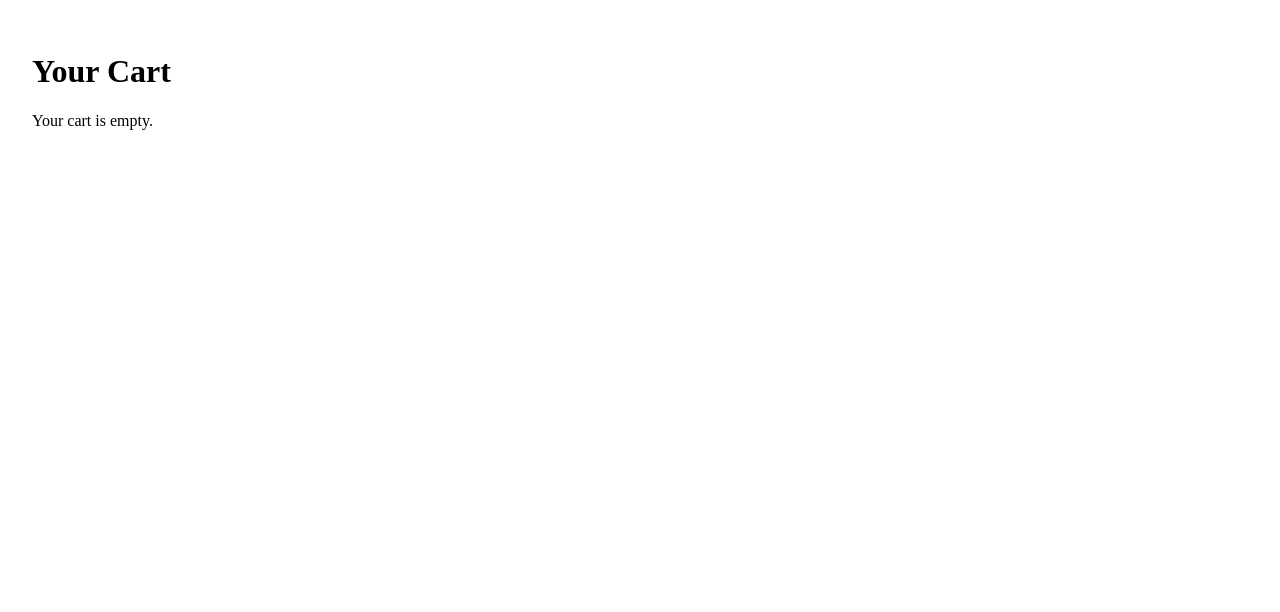
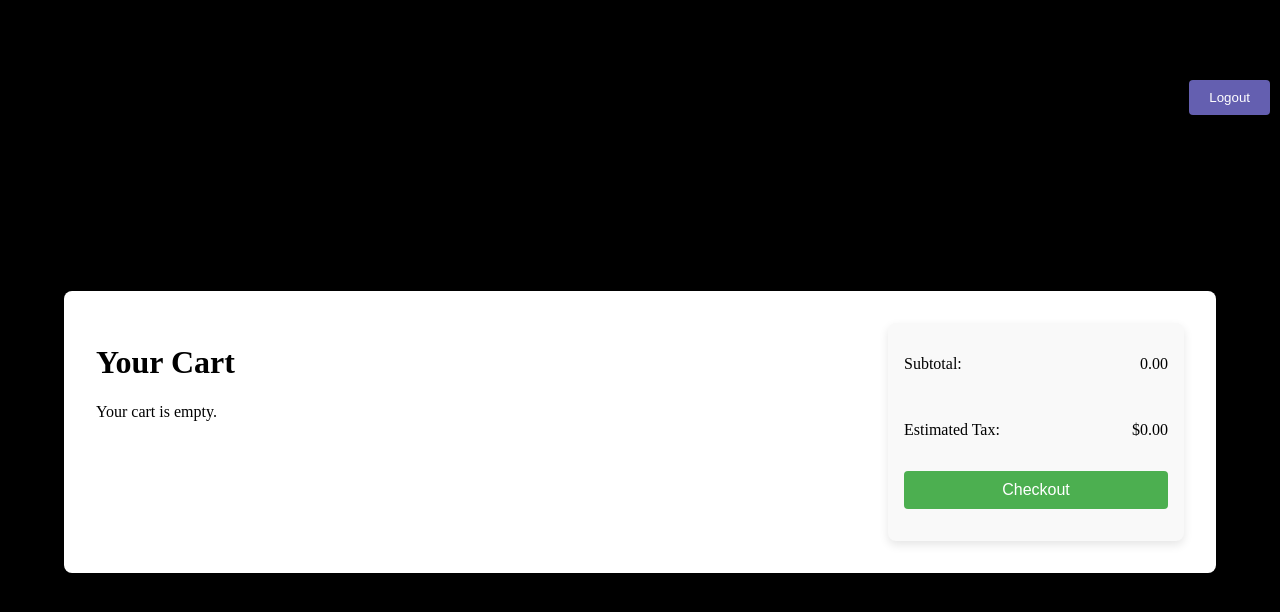
Before and after one commit to Maishara/ecommerce-app, a React (Create React App) app: page /cart in a window 1280 px wide. Shown: the top 612 px of the page. Built offline with nearby package versions, Linux system fonts and the light colour scheme.

Commit message:
updated cart

```diff
--- a/public/index.html
+++ b/public/index.html
@@ -2,7 +2,7 @@
 <html lang="en">
   <head>
     <meta charset="utf-8" />
-    <link rel="icon" href="%PUBLIC_URL%/favicon.ico" />
+    <link rel="icon" href="%PUBLIC_URL%/icon.ico" />
     <meta name="viewport" content="width=device-width, initial-scale=1" />
     <meta name="theme-color" content="#000000" />
     <meta
@@ -24,7 +24,7 @@
       work correctly both with client-side routing and a non-root public URL.
       Learn how to configure a non-root public URL by running `npm run build`.
     -->
-    <title>React App</title>
+    <title>E-commerce WebApp</title>
   </head>
   <body>
     <noscript>You need to enable JavaScript to run this app.</noscript>
--- a/src/App.js
+++ b/src/App.js
@@ -1,5 +1,5 @@
 import React from 'react';
-import { BrowserRouter as Router, Route, Routes } from 'react-router-dom';
+import { BrowserRouter as Router, Route, Routes, useLocation } from 'react-router-dom';
 import { AuthProvider } from './contexts/AuthContext';
 import { ProductProvider } from './contexts/ProductContext';
 import { CartProvider } from './contexts/CartContext';
@@ -8,14 +8,16 @@ import Login from './components/Auth/Login';
 import Products from './components/Store/Products';
 import PrivateRoute from './components/Route/PrivateRoute';
 import Cart from './components/Cart/Cart';
+import Logout from './components/Auth/Logout';
 import './App.css';
 
 const App = () => {
   return (
     <AuthProvider>
       <ProductProvider>
-        <CartProvider> {/* Wrap the CartProvider here */}
+        <CartProvider>
           <Router>
+            <Layout>
               <Routes>
                 <Route path="/login" element={<Login />} />
                 <Route path="/signup" element={<Signup />} />
@@ -23,6 +25,7 @@ const App = () => {
                 <Route path="/Store/Products" element={<PrivateRoute><Products /></PrivateRoute>} />
                 <Route path="/cart" element={<Cart />} />
               </Routes>
+            </Layout>
           </Router>
         </CartProvider>
       </ProductProvider>
@@ -30,4 +33,16 @@ const App = () => {
   );
 };
 
+const Layout = ({ children }) => {
+  const location = useLocation();
+  const isAuthPage = location.pathname === '/login' || location.pathname === '/signup';
+
+  return (
+    <div>
+      {!isAuthPage && <Logout />}
+      {children}
+    </div>
+  );
+};
+
 export default App;
--- /dev/null
+++ b/src/Styles/Cart.css
@@ -0,0 +1,52 @@
+/* src/Styles/Cart.css */
+.cart-page {
+    display: flex;
+    justify-content: center;
+    align-items: center;
+    min-height: 100vh;
+    background-color: #000;
+  }
+
+  .cart-content {
+    background-color: #fff;
+    padding: 2rem;
+    width: calc(100% - 8rem); /* Ensure 4 inches of black space on both sides */
+    max-width: 1200px; /* Max width for the white box */
+    box-shadow: 0px 4px 10px rgba(0, 0, 0, 0.1);
+    border-radius: 8px;
+    display: flex;
+    justify-content: space-between;
+  }
+
+  .cart-items {
+    flex: 3;
+  }
+
+  .cart-summary {
+    flex: 1;
+    background-color: #f9f9f9;
+    padding: 1rem;
+    border-radius: 8px;
+    box-shadow: 0px 4px 10px rgba(0, 0, 0, 0.1);
+  }
+
+  .summary-item {
+    display: flex;
+    justify-content: space-between;
+    margin-bottom: 1rem;
+  }
+
+  .checkout-button {
+    padding: 10px 20px;
+    background-color: #4CAF50;
+    color: #fff;
+    border: none;
+    border-radius: 4px;
+    cursor: pointer;
+    font-size: 1rem;
+    width: 100%;
+  }
+
+  .checkout-button:hover {
+    background-color: #45a049;
+  }
--- a/src/Styles/Products.css
+++ b/src/Styles/Products.css
@@ -14,6 +14,18 @@
     max-width: 1200px; /* Max width for the white box */
     box-shadow: 0px 4px 10px rgba(0, 0, 0, 0.1);
     border-radius: 8px;
+  }
+  .filter-container {
+    margin-bottom: 20px;
+  }
+
+  .filter-container label {
+    margin-right: 10px;
+  }
+
+  .filter-container select {
+    padding: 5px;
+    font-size: 16px;
   }
 
   .product-list {
@@ -43,3 +55,16 @@
   .cart-page {
     padding: 2rem;
   }
+  .product-item button {
+    margin-top: 10px;
+    padding: 8px;
+    background-color: #4CAF50;
+    color: white;
+    border: none;
+    border-radius: 4px;
+    cursor: pointer;
+  }
+
+  .product-item button:hover {
+    background-color: #45a049;
+  }
--- /dev/null
+++ b/src/components/Auth/Logout.js
@@ -0,0 +1,36 @@
+
+import React, { useContext } from 'react';
+import { AuthContext } from '../../contexts/AuthContext';
+import { useNavigate } from 'react-router-dom';
+
+const Logout = () => {
+  const { logout } = useContext(AuthContext);
+  const navigate = useNavigate();
+
+  const handleLogout = () => {
+    logout();
+    navigate('/login');
+  };
+
+  return (
+    <button onClick={handleLogout} style={styles.logoutButton}>
+      Logout
+    </button>
+  );
+};
+
+const styles = {
+  logoutButton: {
+    padding: '10px 20px',
+    backgroundColor: '#645fb0',
+    color: '#fff',
+    border: 'none',
+    borderRadius: '4px',
+    cursor: 'pointer',
+    position: 'absolute',
+    top: '80px',
+    right: '10px',
+  },
+};
+
+export default Logout;
--- a/src/components/Cart/Cart.js
+++ b/src/components/Cart/Cart.js
@@ -2,12 +2,31 @@
 import React, { useContext } from 'react';
 import { CartContext } from '../../contexts/CartContext';
 import CartItems from './CartItem';
+import '../../Styles/Cart.css'
 
 const Cart = () => {
   const { cart } = useContext(CartContext);
 
+  const totalAmount = cart.reduce((acc, item) => {
+    const itemPrice = parseFloat(item.price) || 0; // Convert to number
+    const itemQuantity = parseInt(item.quantity, 10) || 0; // Convert to number
+    return acc + (itemPrice * itemQuantity);
+  }, 0).toFixed(2);
+
+  const totalQuantity = cart.reduce((acc, item) => {
+    const itemQuantity = parseInt(item.quantity, 10) || 0; // Convert to number
+    return acc + itemQuantity;
+  }, 0);
+
+  const handleCheckout = () => {
+    // Handle checkout logic here
+    console.log('Proceed to checkout');
+  };
+
   return (
     <div className="cart-page">
+      <div className="cart-content">
+        <div className="cart-items">
           <h1>Your Cart</h1>
           {cart.length === 0 ? (
             <p>Your cart is empty.</p>
@@ -15,6 +34,21 @@ const Cart = () => {
             cart.map((item) => <CartItems key={item.id} item={item} />)
           )}
         </div>
+        <div className="cart-summary">
+          <div className="summary-item">
+            <p>Subtotal:</p>
+            <p>{totalAmount}</p>
+          </div>
+          <div className="summary-item">
+            <p>Estimated Tax:</p>
+            <p>$0.00</p>
+          </div>
+          <div className="summary-item">
+            <button onClick={handleCheckout} className="checkout-button">Checkout</button>
+          </div>
+        </div>
+      </div>
+    </div>
   );
 };
 
--- a/src/components/Cart/CartItem.js
+++ b/src/components/Cart/CartItem.js
@@ -17,7 +17,7 @@ const CartItems = ({ item }) => {
       <img src={item.image} alt={item.name} style={{ width: '100px', height: '100px' }} />
       <div className="cart-item-details">
         <h3>{item.name}</h3>
-        <p>${item.price}</p>
+        <p>{item.price}</p>
         <input
           type="number"
           value={item.quantity}
--- a/src/components/Store/Products.js
+++ b/src/components/Store/Products.js
@@ -1,13 +1,30 @@
-// src/components/ProductsPage.js
-import React, { useContext } from 'react';
+import React, { useState, useEffect, useContext } from 'react';
 import { ProductContext } from '../../contexts/ProductContext';
 import { CartContext } from '../../contexts/CartContext';
 import '../../Styles/Products.css';
 import { Link } from 'react-router-dom';
 
-const ProductsPage = () => {
+const Products = () => {
   const { products } = useContext(ProductContext);
   const { addToCart } = useContext(CartContext);
+
+  const [selectedCategory, setSelectedCategory] = useState('All');
+  const [filteredProducts, setFilteredProducts] = useState(products);
+  const [categories, setCategories] = useState([]);
+
+  useEffect(() => {
+    // Fetch categories from products data
+    const uniqueCategories = Array.from(new Set(products.map(product => product.categories).flat()));
+    setCategories(['All', ...uniqueCategories]);
+  }, [products]);
+
+  useEffect(() => {
+    if (selectedCategory === 'All') {
+      setFilteredProducts(products);
+    } else {
+      setFilteredProducts(products.filter(product => product.categories.includes(selectedCategory)));
+    }
+  }, [selectedCategory, products]);
 
   return (
     <div className="product-page-container">
@@ -18,12 +35,24 @@ const ProductsPage = () => {
       </div>
       <div className="product-content">
         <h2>Our Products</h2>
+        <div className="filter-container">
+          <label htmlFor="category">Category:</label>
+          <select
+            id="category"
+            value={selectedCategory}
+            onChange={(e) => setSelectedCategory(e.target.value)}
+          >
+            {categories.map(category => (
+              <option key={category} value={category}>{category}</option>
+            ))}
+          </select>
+        </div>
         <div className="product-list">
-          {products.map((product) => (
+          {filteredProducts.map((product) => (
             <div className="product-item" key={product.id}>
               <img src={product.image} alt={product.name} />
               <p>{product.name}</p>
-              <p>${product.price}</p>
+              <p>{product.price}</p>
               <button onClick={() => addToCart(product)}>Add to Cart</button>
             </div>
           ))}
@@ -33,4 +62,4 @@ const ProductsPage = () => {
   );
 };
 
-export default ProductsPage;
+export default Products;
```
Also changed, not shown: 1 other file (tests, documents, lock files or other folders). Lines whose indentation alone changed are shown as unchanged.
